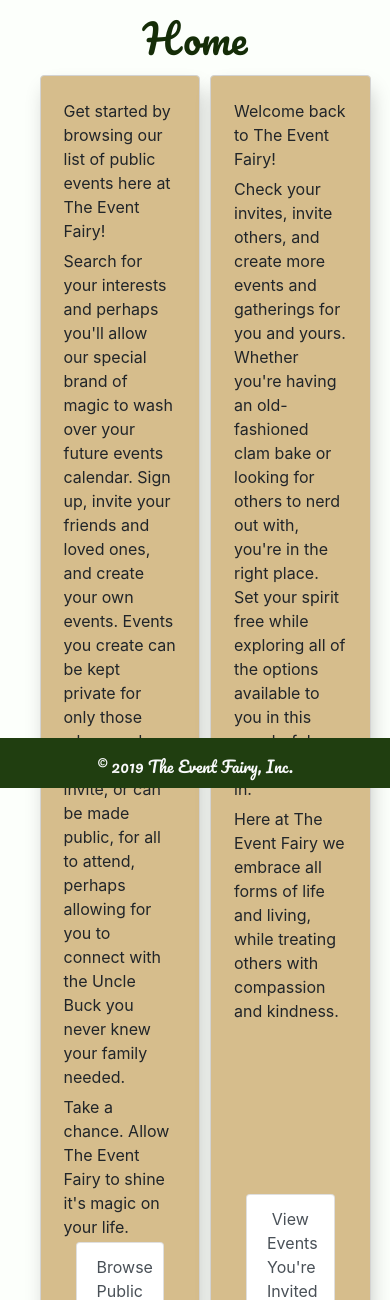
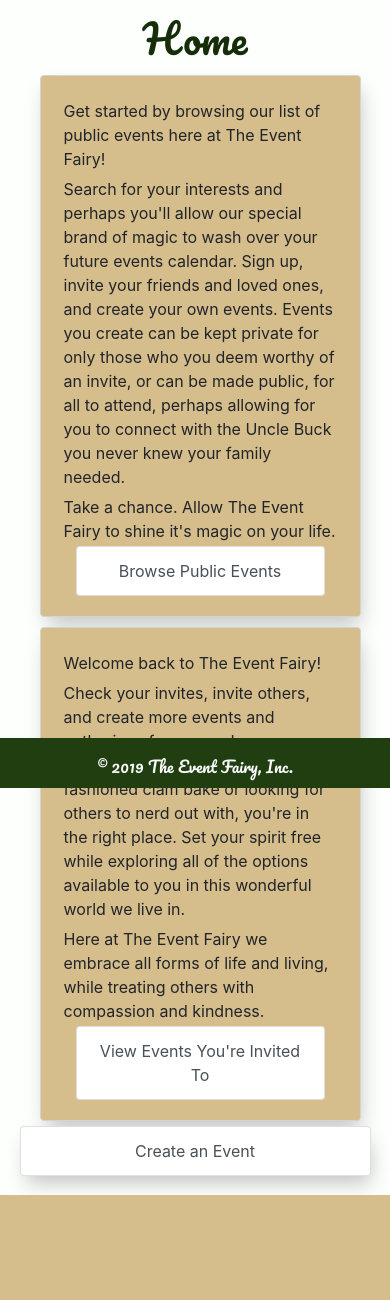
Before and after one commit to tranln025/the-event-fairy, a Django app: page /home/ in a window 390 px wide. Shown: the part 56-1356 px from the top of the page. After the commit the page ends 1251 px from the top, so only its background shows below. Run offline with Django 3.2, Linux system fonts and the light colour scheme; some libraries are stand-ins or nearby versions.

Commit message:
adds responsive to home page

```diff
--- a/project_2_app/static/css/main.css
+++ b/project_2_app/static/css/main.css
@@ -91,6 +91,15 @@ img {
     display:flex;
     flex-direction: row;
 }
+
+@media only screen and (max-width: 600px) {
+    .home-nav {
+      flex-direction: column;
+    }
+    .home-nav-item{
+        width:100% !important;
+    }
+  }
 
 .home-nav-item{
     width:50%;
```
